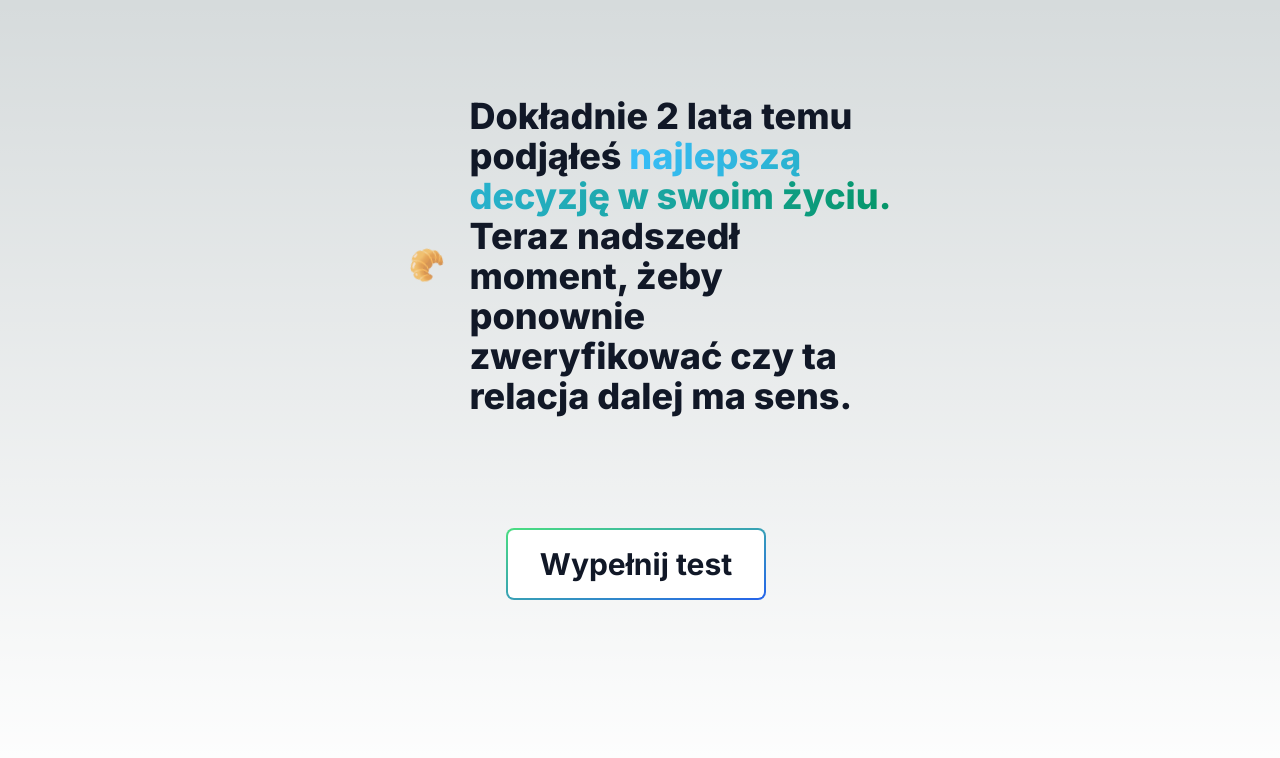
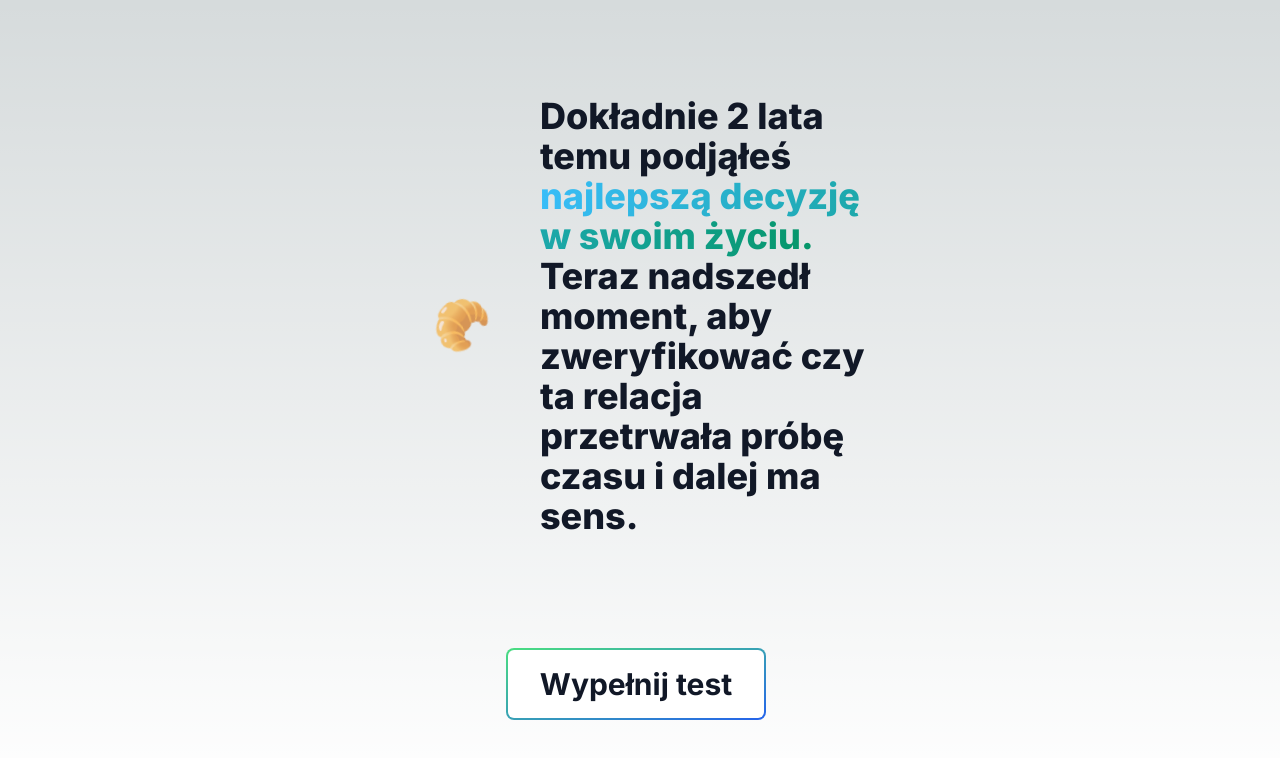
Before and after one commit to alicenoknow/two_years, a Next.js app: page / in a window 1280 px wide. Shown: the top 758 px of the page. Built offline with nearby package versions, Linux system fonts and the light colour scheme.

Commit message:
Copy changes

```diff
--- a/components/Emojis.tsx
+++ b/components/Emojis.tsx
@@ -1,5 +1,5 @@
 
 import React from "react";
 
-export const HeartEmoji = () => <div className="px-6"><div className="heart text-3xl z-0 opacity-70">💗</div></div>
-export const CroissantEmoji = () => <div className="px-6"><div className="croissant text-3xl z-0 opacity-70">🥐</div></div>
+export const HeartEmoji = () => <div className="px-12"><div className="heart text-5xl z-0 opacity-70">💗</div></div>
+export const CroissantEmoji = () => <div className="px-12"><div className="croissant text-5xl z-0 opacity-70">🥐</div></div>
--- a/components/Welcome.tsx
+++ b/components/Welcome.tsx
@@ -4,7 +4,10 @@ const Welcome = () => {
   return (
     <div className="flex items-center justify-center z-10 px-96 pt-24">
       <CroissantEmoji />
-      <h1 className="mb-4 text-4xl font-extrabold z-10 leading-[4rem] text-gray-900 dark:text-white md:text-4xl lg:text-4xl">Dokładnie 2 lata temu podjąłeś <span className="text-transparent z-10 bg-clip-text bg-gradient-to-r to-emerald-600 from-sky-400 text-4xl">najlepszą decyzję w swoim życiu.</span> Teraz nadszedł moment, żeby ponownie zweryfikować czy ta relacja dalej ma sens.</h1>
+      <h1 className="mb-4 text-4xl font-extrabold z-10 leading-[4rem] text-gray-900 dark:text-white md:text-4xl lg:text-4xl">Dokładnie 2 lata temu podjąłeś
+        <span className="text-transparent z-10 bg-clip-text bg-gradient-to-r to-emerald-600 from-sky-400 text-4xl"> najlepszą decyzję w swoim życiu. </span>
+        Teraz nadszedł moment, aby zweryfikować czy ta relacja przetrwała próbę czasu i dalej ma sens.
+      </h1>
     </div>
   );
 };
```
